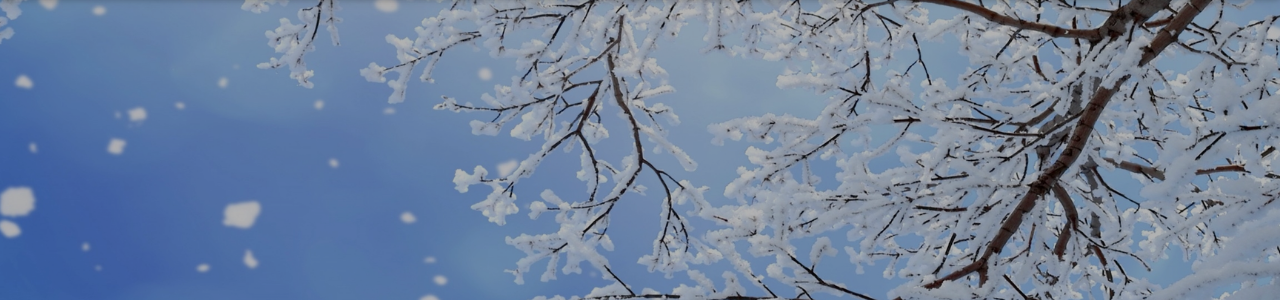
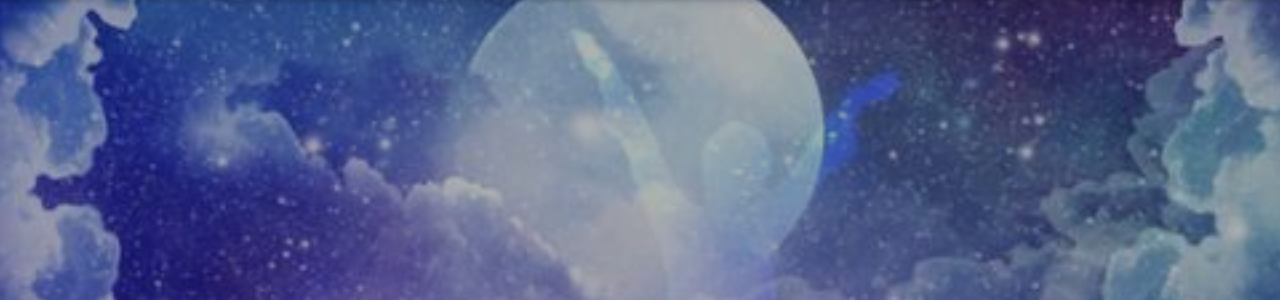
Before and after one commit to qq919710247/qq919710247.github.io, a plain HTML site: page index.html in a window 1280 px wide. Shown: the part 71-371 px from the top of the page. Drawn offline with nearby package versions, Linux system fonts and the light colour scheme; a small style sheet from the web is missing.

Commit message:
Site updated: 2021-01-28 21:43:08

```diff
--- a/index.html
+++ b/index.html
@@ -141,7 +141,7 @@
 </nav>
 
     <div class="banner" id="banner" parallax=true
-         style="background: url('/img/snow.jpg') no-repeat center center;
+         style="background: url('/img/sky.jpg') no-repeat center center;
            background-size: cover;">
       <div class="full-bg-img">
         <div class="mask flex-center" style="background-color: rgba(0, 0, 0, 0.3)">
```
Also changed, not shown: img/sky.jpg (added).
